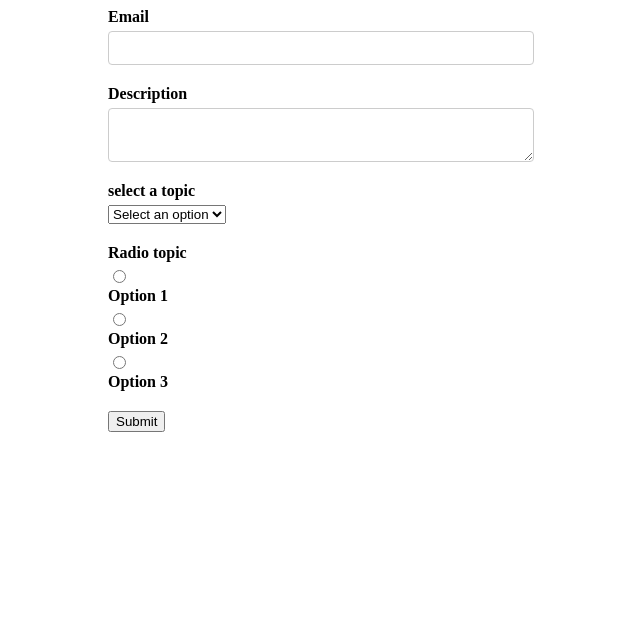
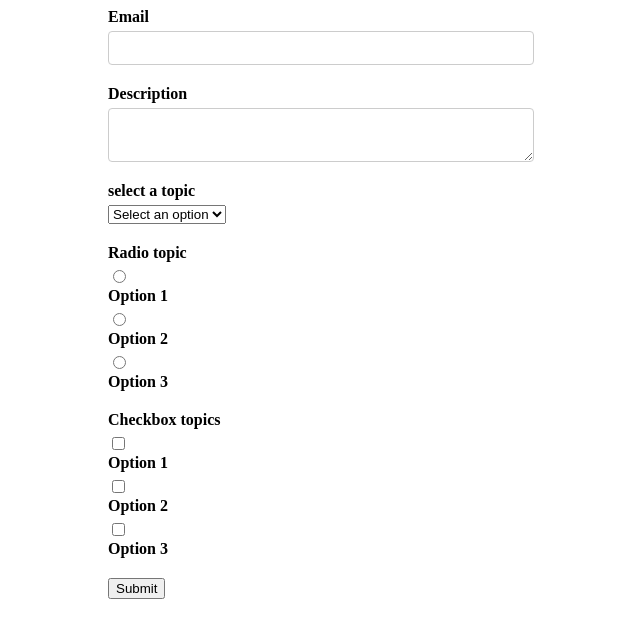
Before and after one commit to 41RDG6BR/lab-review, a React (Create React App) app in the folder formikcontrols/: page / in a window 1280 px wide. Shown: the top 638 px of the page, without its empty margins (319-959 px from the left). Built offline with nearby package versions, Linux system fonts and the light colour scheme.

Commit message:
Checkbox Group

```diff
--- /dev/null
+++ b/formikcontrols/src/components/CheckboxGroup.js
@@ -0,0 +1,34 @@
+import React from 'react'
+import { Field, ErrorMessage } from 'formik'
+import TextError from './TextError'
+
+function CheckboGroup(props) {
+    const { label , name, options, ...rest } = props
+    return (
+        <div className='form-control'>
+            <label>{label}</label>
+            <Field name={name} {...rest}>
+                {({field}) => {
+                    console.log('Field', field)
+                    return options.map(option => {
+                        return (
+                            <React.Fragment key={option.key}>
+                                <input
+                                    type='checkbox'
+                                    id={option.value}
+                                    {...field}
+                                    value={option.value}
+                                    // checked={field.value.includes(option.value)}
+                                />
+                                <label htmlFor={option.value}>{option.key}</label>
+                            </React.Fragment>
+                        )
+                    })
+                }}
+            </Field>
+            <ErrorMessage name={name} component={TextError} />
+        </div>
+    )
+}
+
+export default CheckboGroup
--- a/formikcontrols/src/components/FormikContainer.js
+++ b/formikcontrols/src/components/FormikContainer.js
@@ -12,23 +12,31 @@ function FormikContainer() {
     ]
 
     const radioOptions = [
-        { key :'Option 1', value: 'option1'},
-        { key :'Option 2', value: 'option2'},
-        { key :'Option 3', value: 'option3'},
+        { key :'Option 1', value: 'roption1'},
+        { key :'Option 2', value: 'roption2'},
+        { key :'Option 3', value: 'roption3'},
+    ]
+
+    const checkboxOptions = [
+        { key :'Option 1', value: 'coption1'},
+        { key :'Option 2', value: 'coption2'},
+        { key :'Option 3', value: 'coption3'},
     ]
 
     const initialValues = {
         email: '',
         description: '',
         selectOption: '',
-        radioOptions: ''
+        radioOptions: '',
+        checkboxOptions: []
     }
 
     const validationSchema = Yup.object({
         email: Yup.string().required('Required'),
         description: Yup.string().required('Required'),
         selectOption: Yup.string().required('Required'),
-        radioOption: Yup.string().required('Required')
+        radioOption: Yup.string().required('Required'),
+        checkboxOptions: Yup.string().required('Required')
     })
 
     const onSubmit = values => console.log('Form data', values)
@@ -66,6 +74,13 @@ function FormikContainer() {
                         options={radioOptions}
                     />
 
+                    <FormikControl
+                        control='checkbox'
+                        label='Checkbox topics'
+                        name='checkboxOption'
+                        options={checkboxOptions}
+                    />
+
                     <button type='submit'>Submit</button>
                 </Form>
            )}
--- a/formikcontrols/src/components/FormikControl.js
+++ b/formikcontrols/src/components/FormikControl.js
@@ -1,6 +1,7 @@
 import React from 'react'
 import Input from './Input'
 import RadioButtons from './RadioButtons'
+import CheckboxGroup from './CheckboxGroup'
 import Select from './Select'
 import Textarea from './Textarea'
 
@@ -18,6 +19,7 @@ function FormikControl(props) {
         case 'radio':
             return <RadioButtons {...rest} />
         case 'checkbox':
+            return <CheckboxGroup {...rest} />
         case 'date':
         default: return null
     }
```
